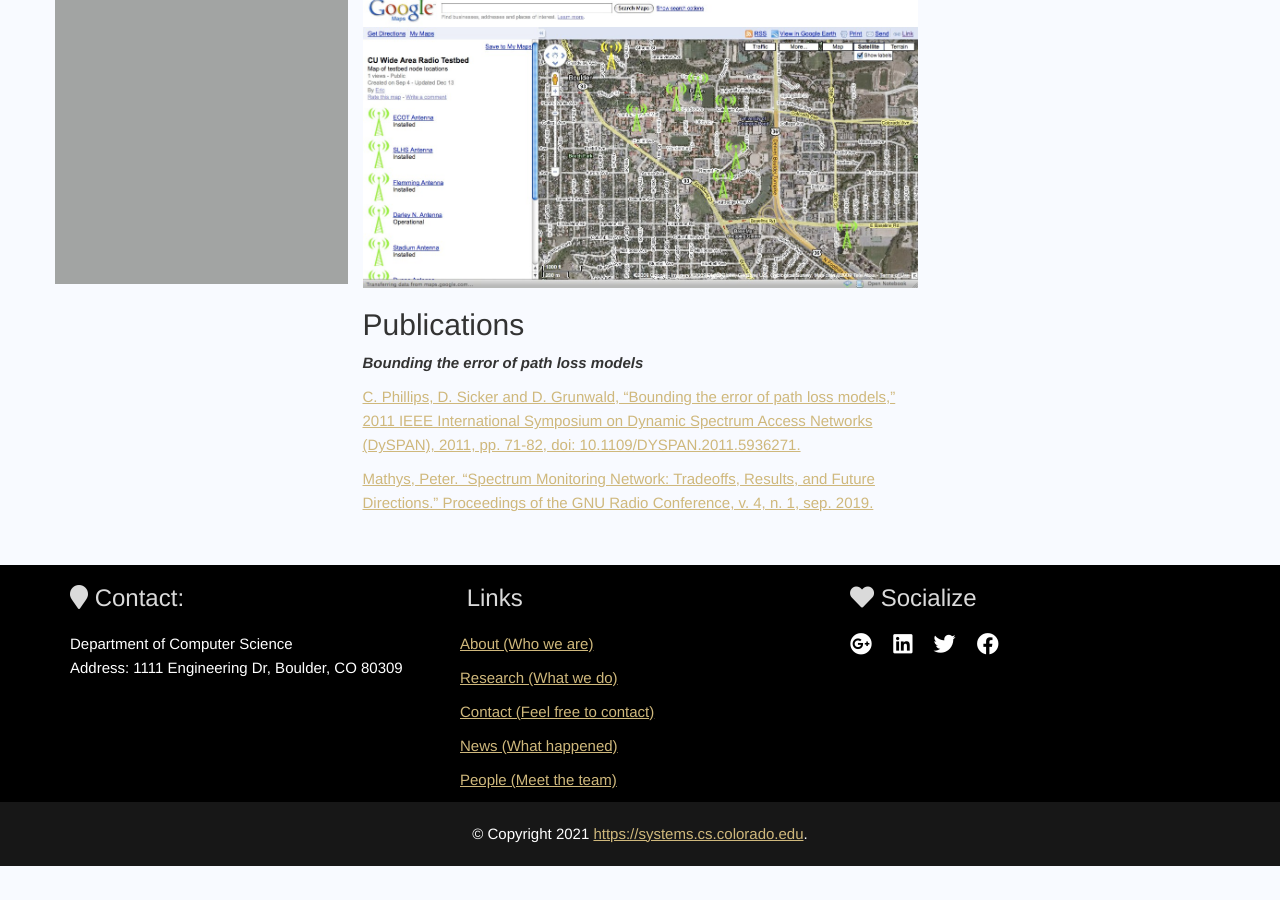
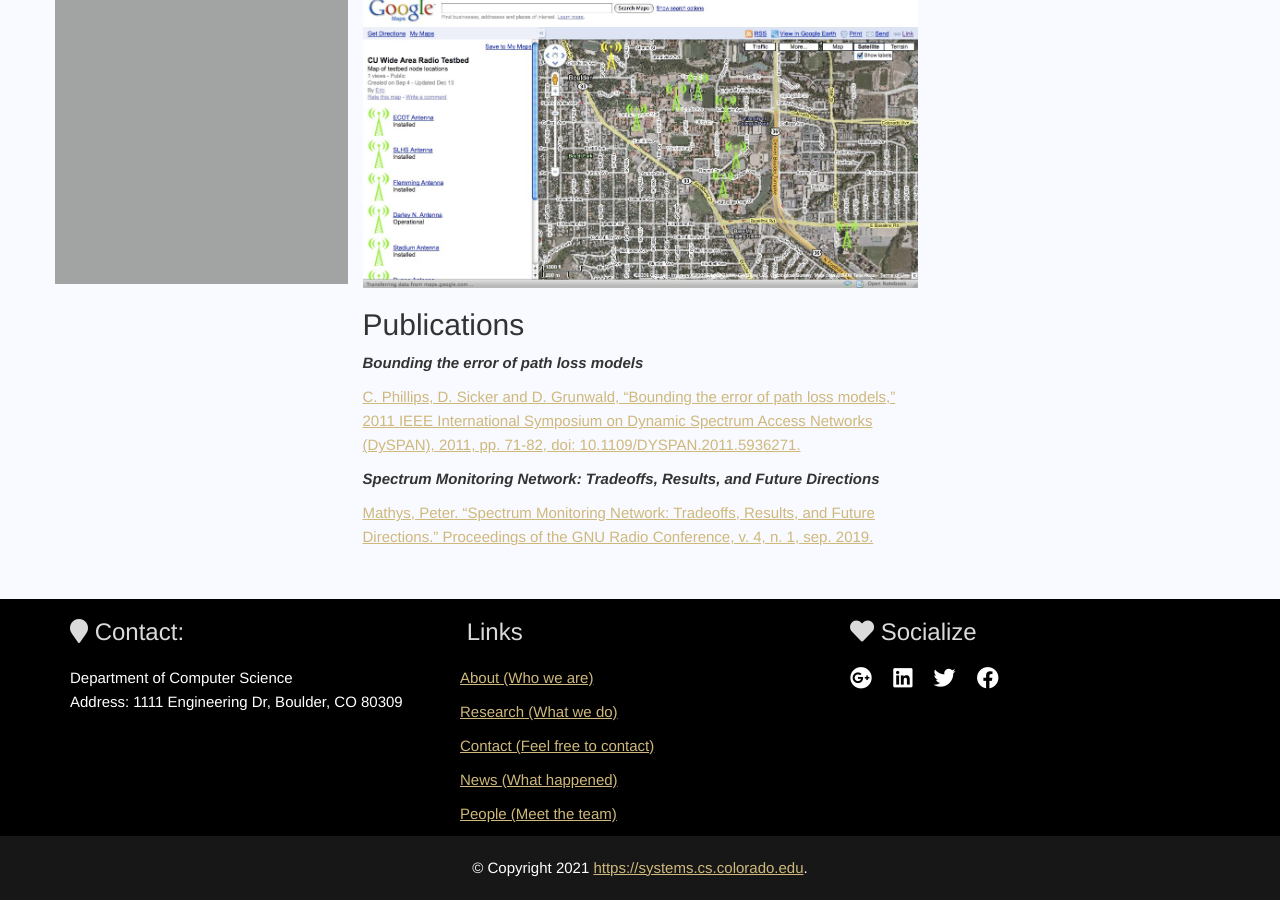
Before and after one commit to cu-computer-systems/cu-computer-systems.github.io, a Jekyll site: the page built from collections/_projects/cu-wart.md, in a window 1280 px wide and 900 px high, scrolled down 1164 px. Built offline with Jekyll 4.4.1, drawn with Linux system fonts in a browser that asks for light colours; nearby versions of some CDN libraries; before the commit the page ends 2030 px from its top, so only the background shows below that.

Commit message:
add title

```diff
--- a/collections/_projects/cu-wart.md
+++ b/collections/_projects/cu-wart.md
@@ -41,4 +41,6 @@ Within the NTIA/ITS collaboration multiple of their Greyhound sensors have been
 
 [C. Phillips, D. Sicker and D. Grunwald, "Bounding the error of path loss models," 2011 IEEE International Symposium on Dynamic Spectrum Access Networks (DySPAN), 2011, pp. 71-82, doi: 10.1109/DYSPAN.2011.5936271.](https://ieeexplore.ieee.org/document/5936271)
 
+***Spectrum Monitoring Network: Tradeoffs, Results, and Future Directions***
+
 [Mathys, Peter. "Spectrum Monitoring Network: Tradeoffs, Results, and Future Directions." Proceedings of the GNU Radio Conference, v. 4, n. 1, sep. 2019.](https://pubs.gnuradio.org/index.php/grcon/article/view/60)
```
